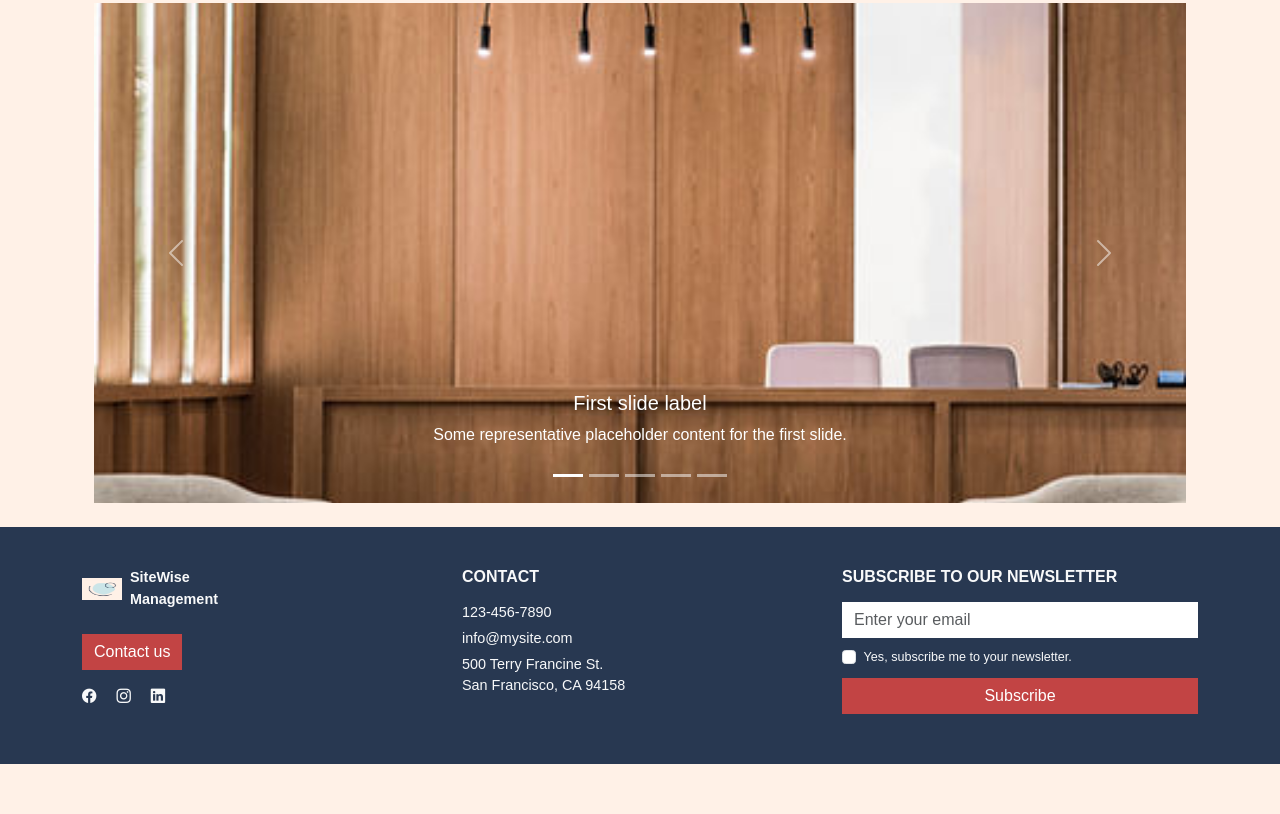
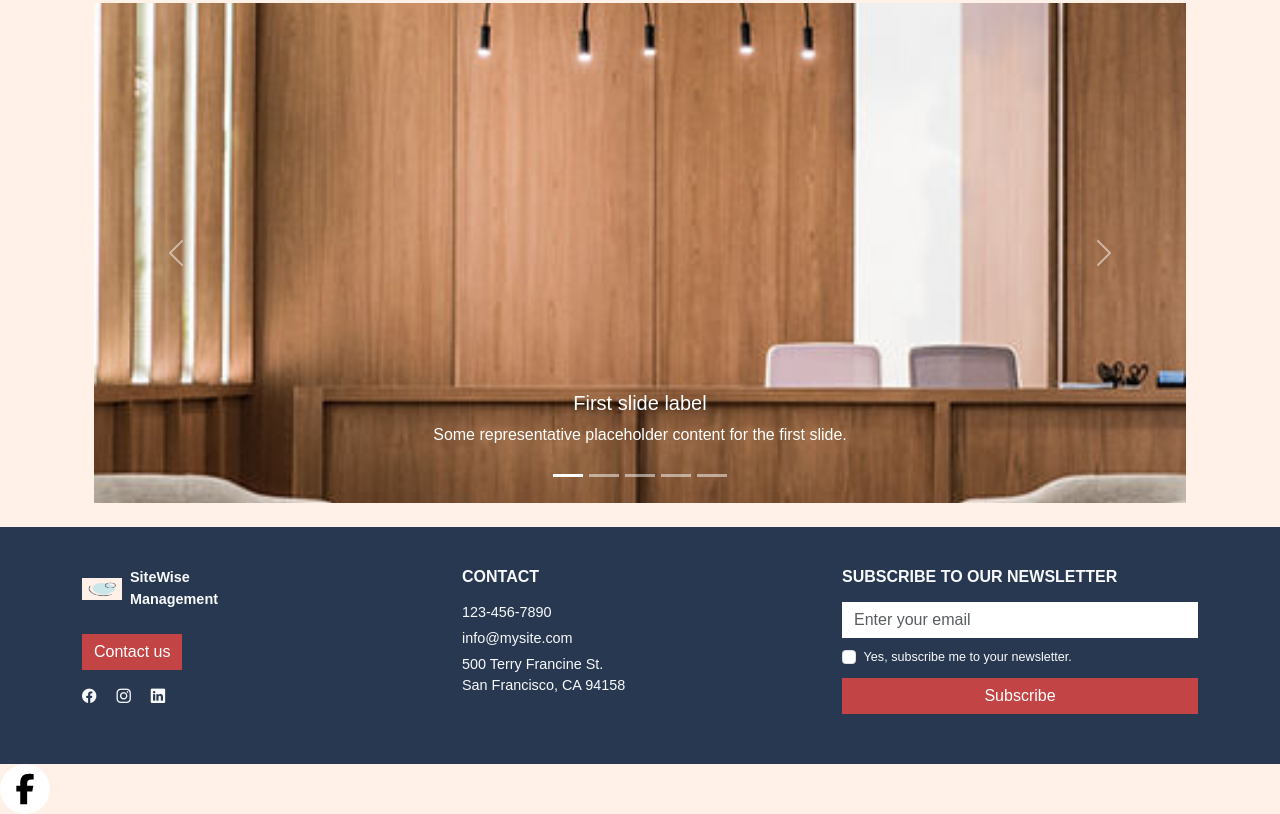
Before and after one commit to mostafaead1/project-------, a plain HTML site: page index.html in a window 1280 px wide. Shown: the part 1594-2408 px from the top of the page. Before the commit the page ends 2358 px from the top, so only its background shows below. Drawn offline with nearby package versions, Linux system fonts and the light colour scheme; a web font is replaced by a local one.

Commit message:
edit btn

```diff
--- a/index.html
+++ b/index.html
@@ -249,7 +249,7 @@
   </div>
 </footer>
 
-
+<button class="facebtn"><svg xmlns="http://www.w3.org/2000/svg" viewBox="0 0 640 640"><!--!Font Awesome Free v7.0.1 by @fontawesome - https://fontawesome.com License - https://fontawesome.com/license/free Copyright 2025 Fonticons, Inc.--><path d="M240 363.3L240 576L356 576L356 363.3L442.5 363.3L460.5 265.5L356 265.5L356 230.9C356 179.2 376.3 159.4 428.7 159.4C445 159.4 458.1 159.8 465.7 160.6L465.7 71.9C451.4 68 416.4 64 396.2 64C289.3 64 240 114.5 240 223.4L240 265.5L174 265.5L174 363.3L240 363.3z"/></svg></button>
   <!-- Bootstrap JS -->
   <script src="https://cdn.jsdelivr.net/npm/bootstrap@5.3.2/dist/js/bootstrap.bundle.min.js"></script>
 </body>
--- a/styl.css
+++ b/styl.css
@@ -83,3 +83,21 @@ background-color: #fff1e7 !important;}
 .custom-navbar {
   background-color: #fff1e7 !important;
 }
+
+.facebtn{
+  width: 50px;
+  height: 50px;
+  background-color: #ffffff;
+  bottom: 5%;
+  right: 5%;
+
+  border: none;
+  border-radius: 50%;
+
+
+}
+.facebtn:hover{
+  background-color: #ffffff;
+  color: rgb(6, 21, 232);
+  transition: 0.5s;
+}
```
